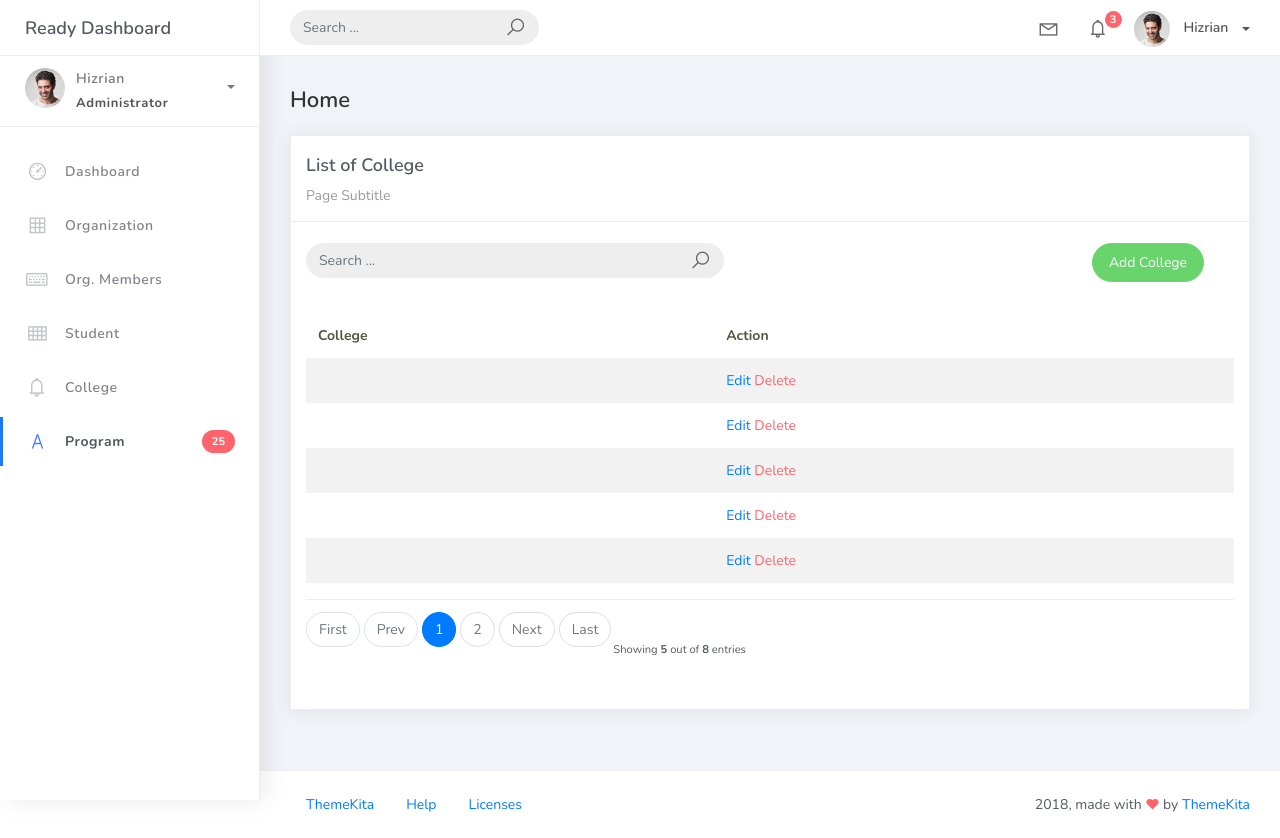
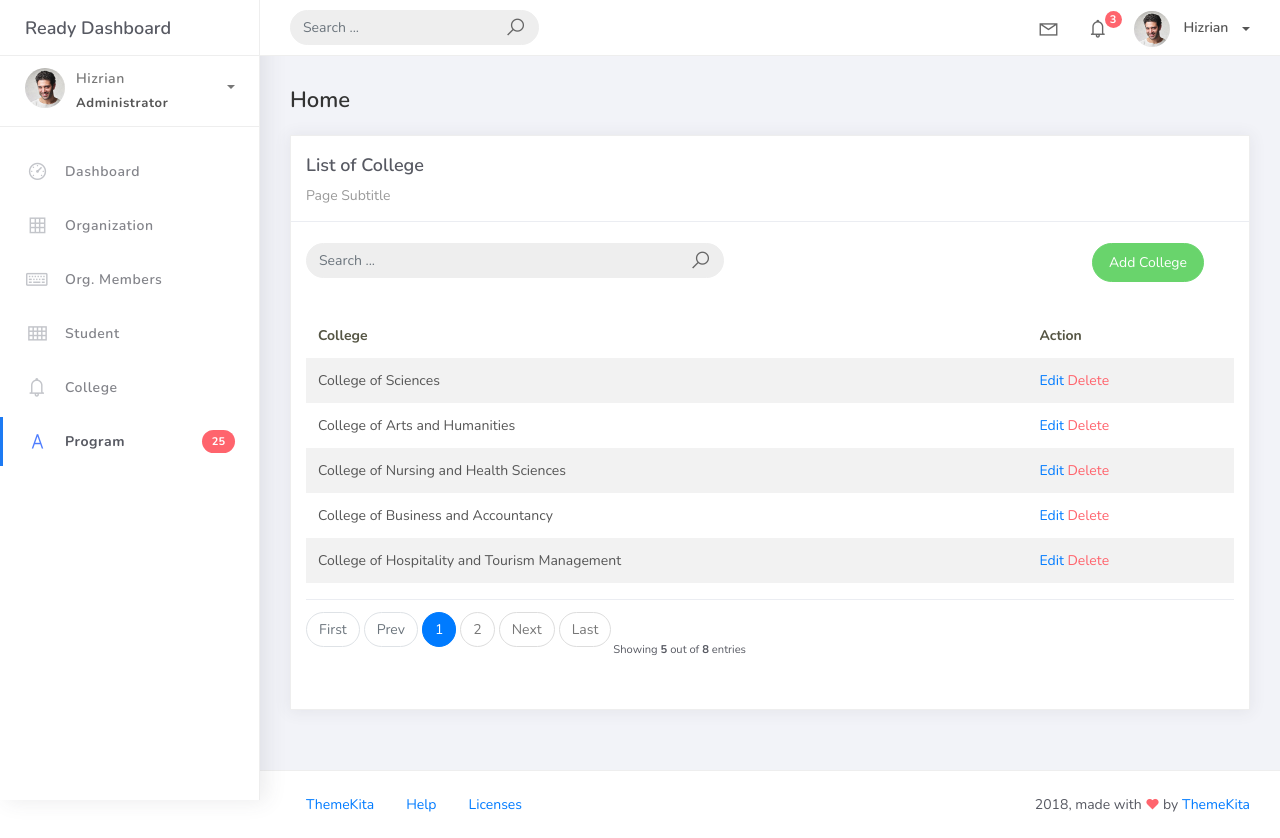
Before and after one commit to jsnodees/PSUsphere, a Django app: page /college_list in a window 1280 px wide. Run offline with Django 5.2, Linux system fonts and the light colour scheme; data comes from the database, SQL or seed files in the repository; some libraries are stand-ins or nearby versions.

Commit message:
modified college list

```diff
--- a/projectsite/templates/college_list.html
+++ b/projectsite/templates/college_list.html
@@ -40,7 +40,7 @@
                             <tbody>
                                 {% for object in object_list %}
                                 <tr>
-                                    <td>{{ object.name }}</td>
+                                    <td>{{ object.college_name }}</td>
                                     <td>
                                         <a href="college_list/{{ object.id }}">Edit</a>
                                         <a href="college_list/{{ object.id }}/delete" class="text-danger">Delete</a>
```
